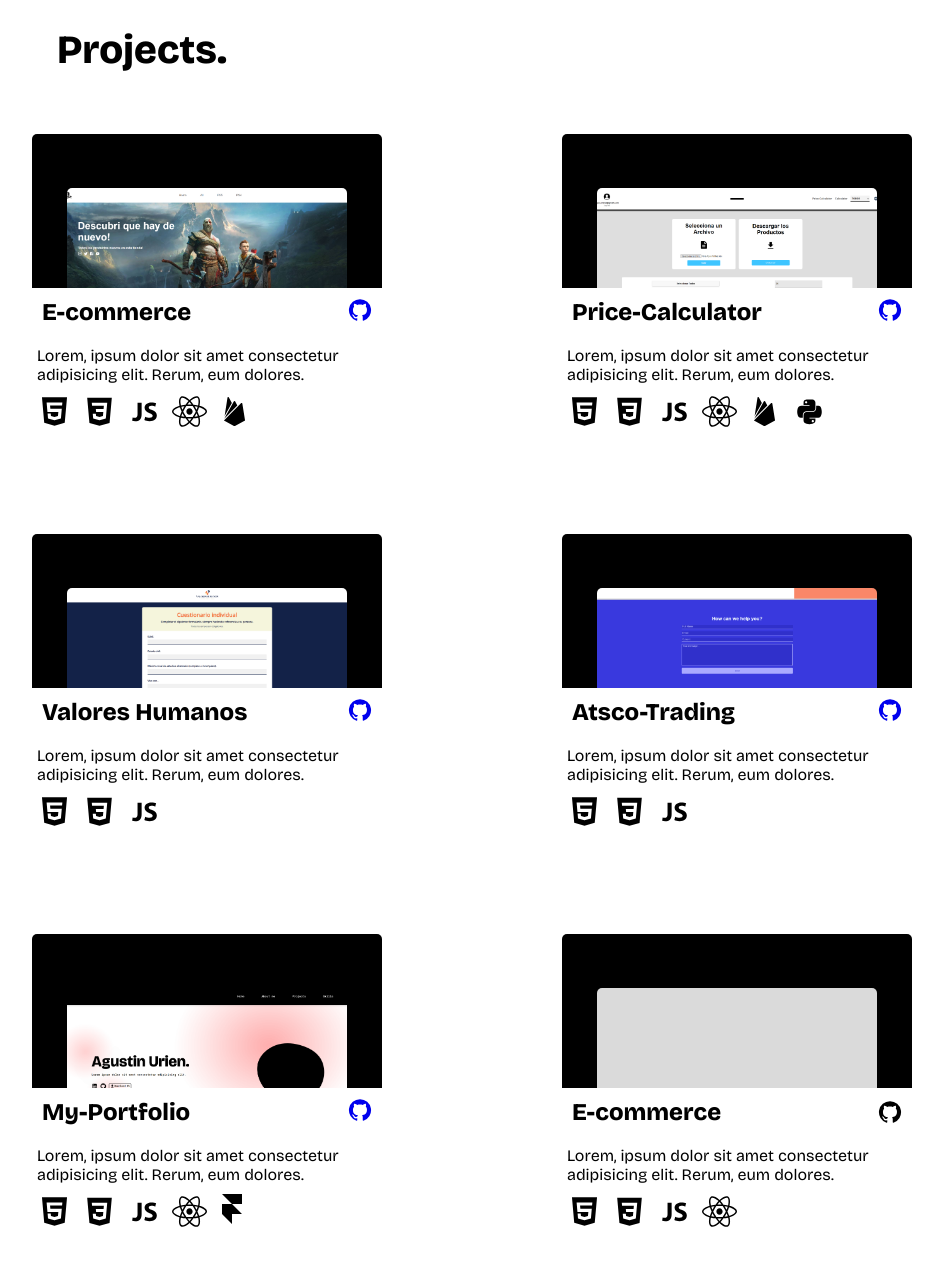
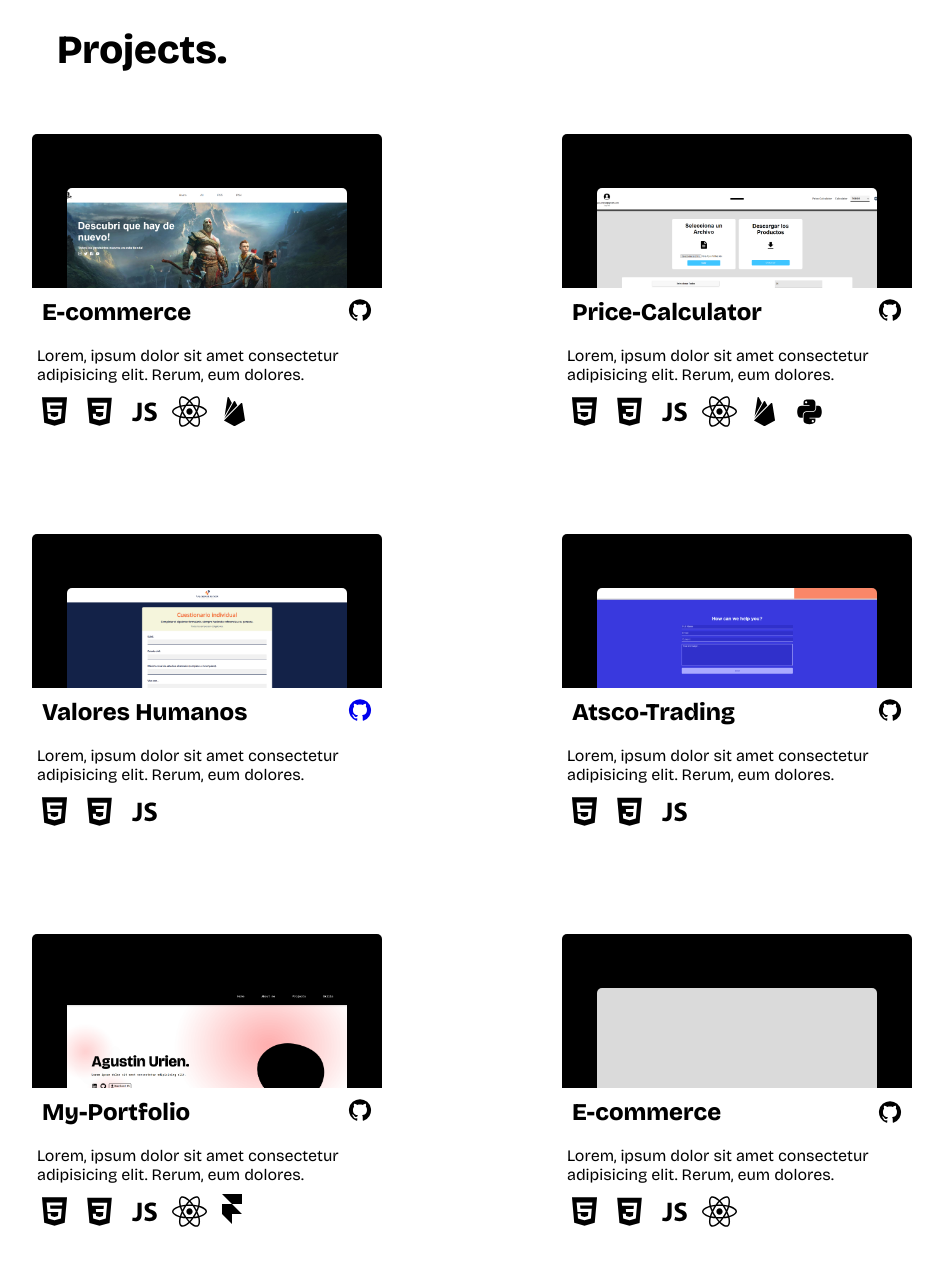
Before and after one commit to agustinurien/myPortfolio, a React (Vite) app: page / in a window 1280 px wide. Shown: the part 1840-3106 px from the top of the page, without its empty margins (168-1111 px from the left). Built offline with nearby package versions, Linux system fonts and the light colour scheme.

Commit message:
edite el titulo

```diff
--- a/index.html
+++ b/index.html
@@ -3,9 +3,9 @@
 
 <head>
   <meta charset="UTF-8" />
-  <link rel="icon" type="image/svg+xml" href="/vite.svg" />
+  <link rel="icon" type="image/svg+xml" href="/src/assets/logo.svg" />
   <meta name="viewport" content="width=device-width, initial-scale=1.0" />
-  <title>Vite + React</title>
+  <title>Agustin Urien-portfolio</title>
   <link
     href="https://fonts.googleapis.com/css2?family=Bricolage+Grotesque:opsz,wght@12..96,300;12..96,400;12..96,500;12..96,600;12..96,800&family=Heebo:wght@100&family=Outfit&family=Space+Mono:ital,wght@0,400;0,700;1,400&display=swap"
     rel="stylesheet">
--- a/src/common/projects/Projects.jsx
+++ b/src/common/projects/Projects.jsx
@@ -72,7 +72,7 @@ const Projects = () => {
                                 <h2>
                                     E-commerce
                                 </h2>
-                                <a href="https://github.com/agustinurien/proyecto-react"><GitHub /></a>
+                                <a className='ahref' href="https://github.com/agustinurien/proyecto-react"><GitHub /></a>
                             </div>
                             <p>Lorem, ipsum dolor sit amet consectetur adipisicing elit. Rerum, eum dolores. </p>
                             <motion.div
@@ -110,7 +110,7 @@ const Projects = () => {
                                 <h2>
                                     Price-Calculator
                                 </h2>
-                                <a href="https://github.com/agustinurien/PriceCalculator"><GitHub /></a>
+                                <a className='ahref' href="https://github.com/agustinurien/PriceCalculator"><GitHub /></a>
                             </div>
                             <p>Lorem, ipsum dolor sit amet consectetur adipisicing elit. Rerum, eum dolores. </p>
                             <div className='iconos'>
@@ -182,7 +182,7 @@ const Projects = () => {
                                 <h2>
                                     Atsco-Trading
                                 </h2>
-                                <a href="https://github.com/agustinurien/paginaComercioExterior"><GitHub /></a>
+                                <a className='ahref' href="https://github.com/agustinurien/paginaComercioExterior"><GitHub /></a>
                             </div>
                             <p>Lorem, ipsum dolor sit amet consectetur adipisicing elit. Rerum, eum dolores. </p>
                             <div className='iconos'>
@@ -217,7 +217,7 @@ const Projects = () => {
                                 <h2>
                                     My-Portfolio
                                 </h2>
-                                <a href="https://github.com/agustinurien/myPortfolio"><GitHub /></a>
+                                <a className='ahref' href="https://github.com/agustinurien/myPortfolio"><GitHub /></a>
                             </div>
                             <p>Lorem, ipsum dolor sit amet consectetur adipisicing elit. Rerum, eum dolores. </p>
                             <div className='iconos'>
--- a/src/common/projects/projects.css
+++ b/src/common/projects/projects.css
@@ -107,3 +107,10 @@
     font-size: 30px;
 
 }
+
+.ahref{
+
+        text-decoration: none;
+        color: inherit;
+
+}
```
Also changed, not shown: src/assets/logo.svg (added).
